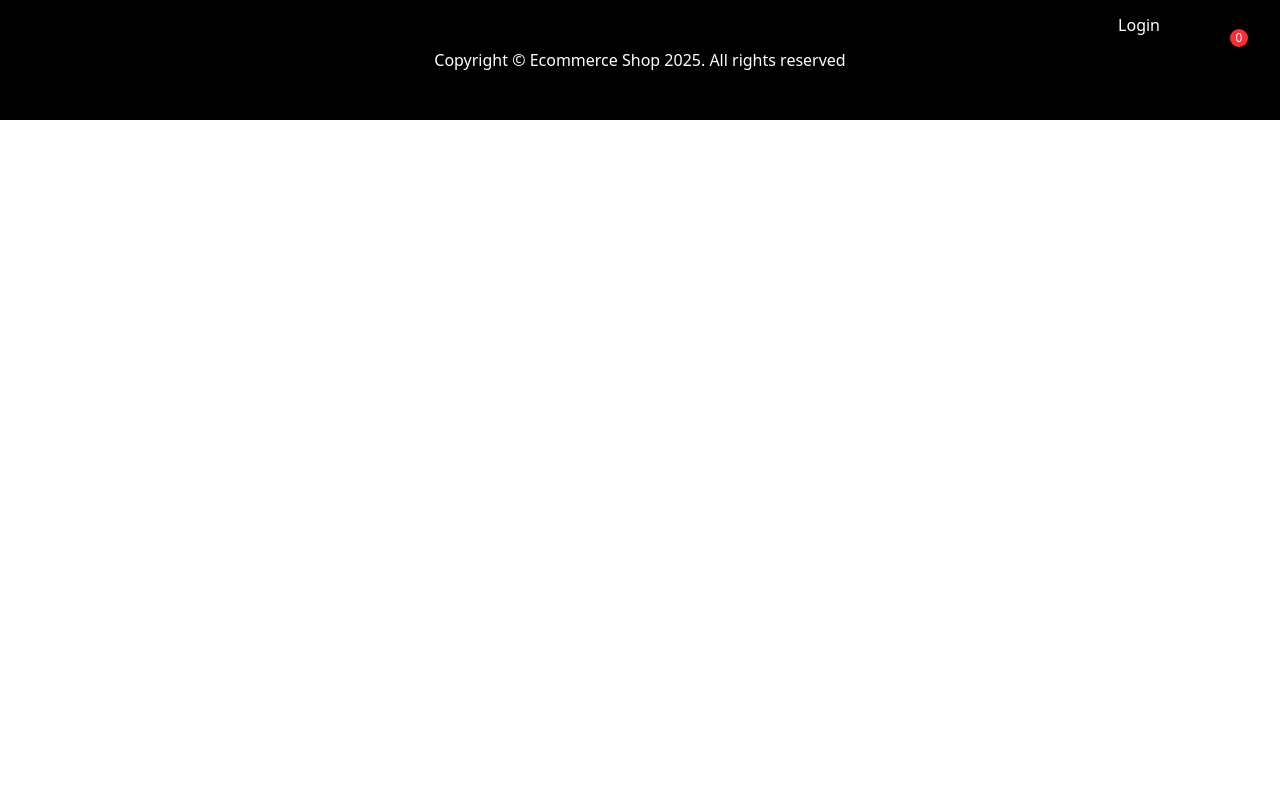
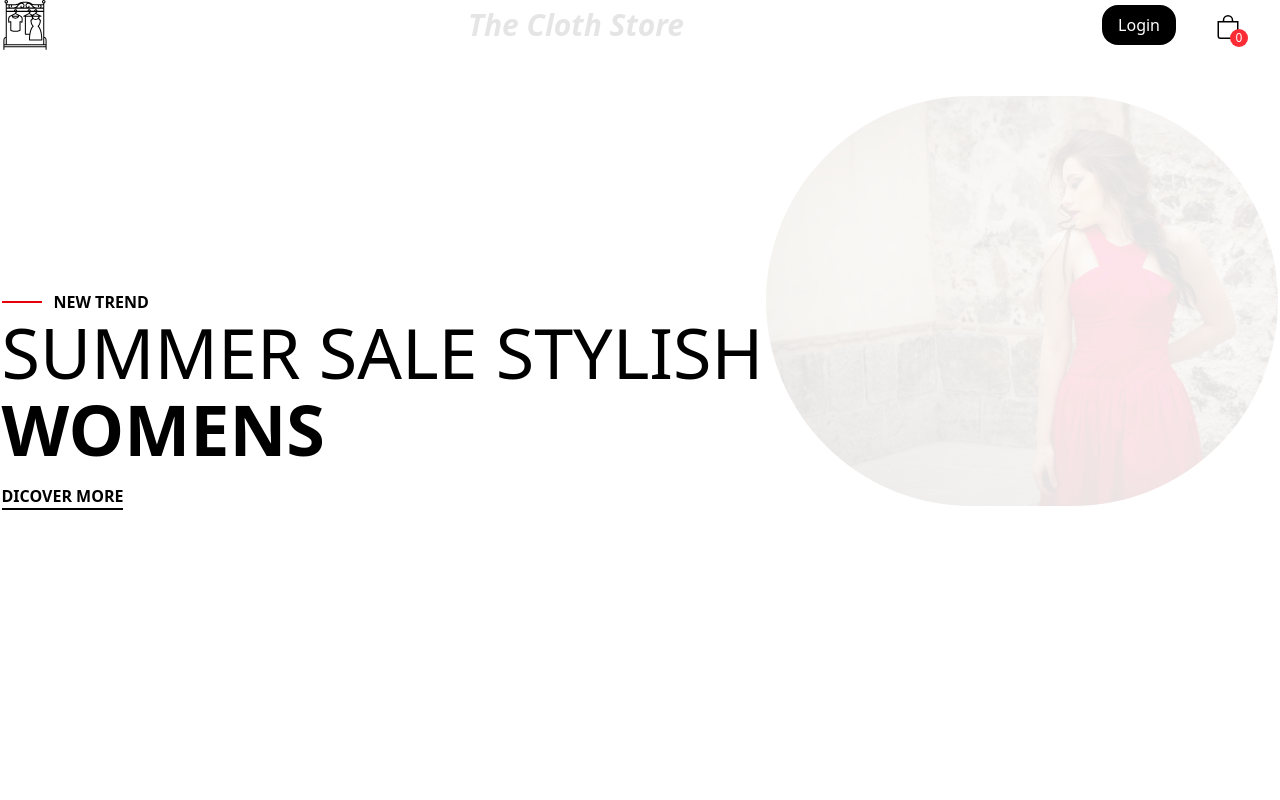
Before and after one commit to arunkaimal/the-cloth-store, a React (Vite) app: page / in a window 1280 px wide. Shown: the top 800 px of the page. Built offline with nearby package versions, Linux system fonts and the light colour scheme; no server answers.

Commit message:
updation

```diff
--- a/src/App.jsx
+++ b/src/App.jsx
@@ -22,6 +22,7 @@ function App() {
         <Routes>
           {/* User Routes */}
           <Route element={<Header />}>
+          {/* <Route> */}
             <Route path="/" element={<Home />} />
             <Route path="product/:id" element={<ProductDetails />} />
             <Route path="/register" element={<Register />} />
--- a/src/components/Header.jsx
+++ b/src/components/Header.jsx
@@ -3,7 +3,7 @@ import React, { useContext, useEffect, useState } from "react";
 import { SidebarContext } from "../contexts/SidebarContext";
 import { BsBag } from "react-icons/bs";
 import { CartContext } from "../contexts/CartContext";
-import { Link } from "react-router-dom";
+import { Link, Outlet } from "react-router-dom";
 import Logo from "../assets/icons/clothLogo.svg";
 import Hero from "./Hero";
 import { useNavigate } from "react-router-dom";
@@ -85,6 +85,7 @@ const Header = () => {
           </div>
         </div>
       </header>
+      <Outlet />
     </>
   );
 };
```
